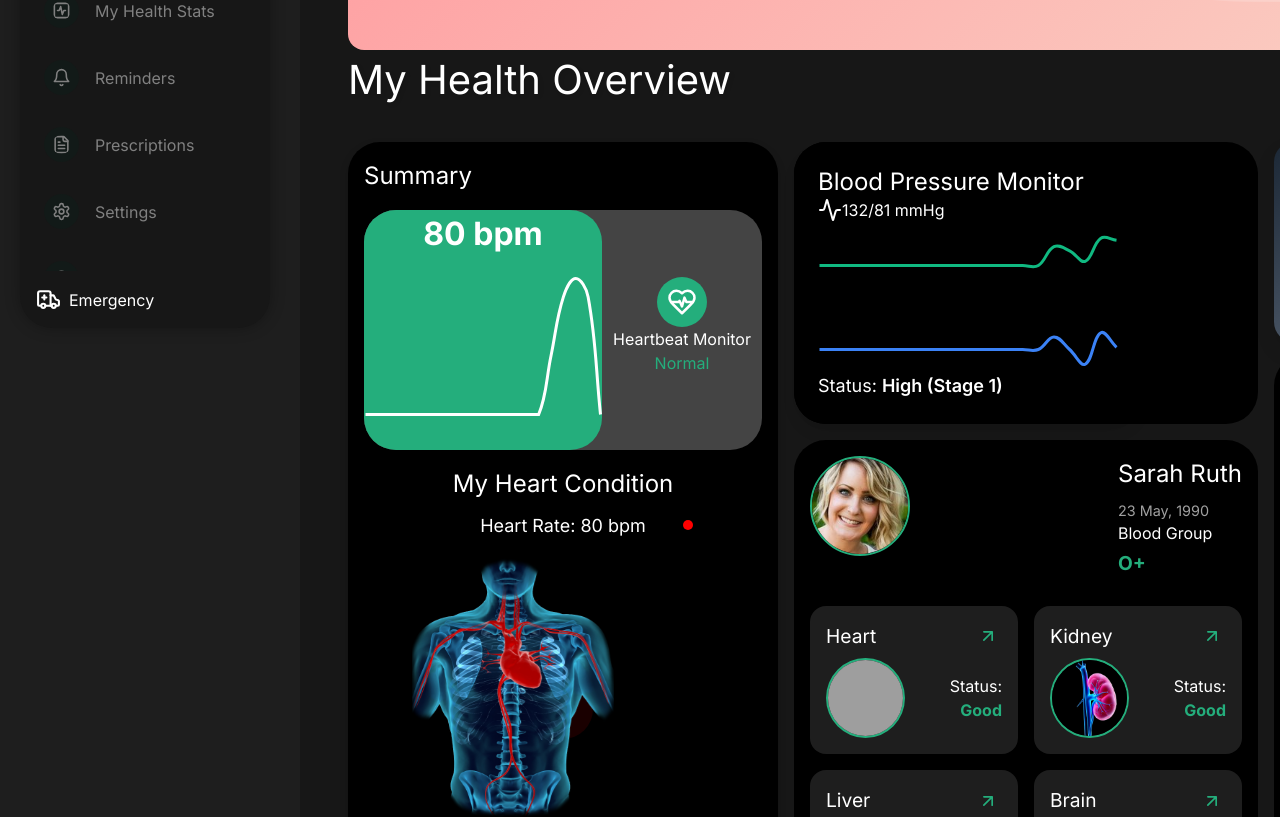
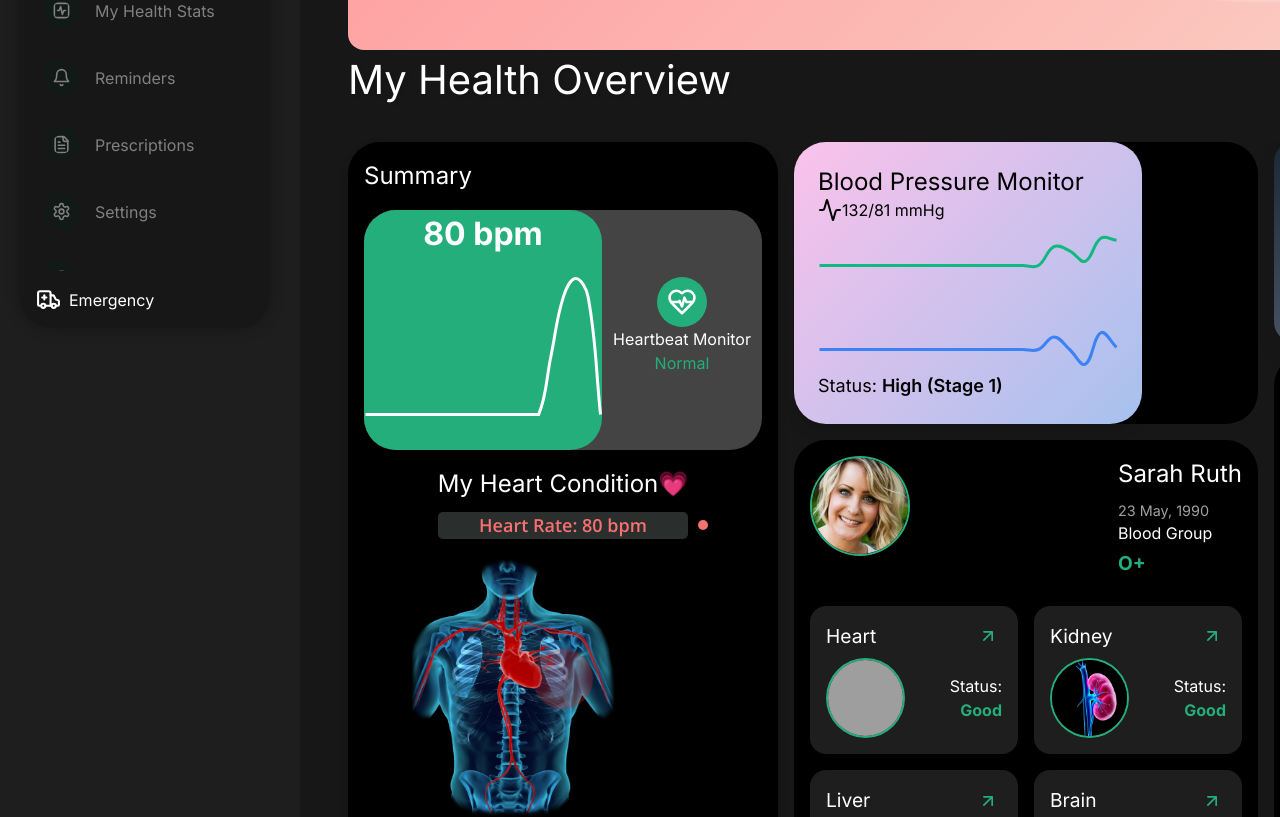
Before and after one commit to CHEGEBB/healthmasterv2, a Next.js app: page /dashboard in a window 1280 px wide. Shown: the part 432-1249 px from the top of the page. Built offline with nearby package versions, Linux system fonts and the light colour scheme; grey boxes are pictures that could not be loaded.

Commit message:
refactor: Update background color in Bp.scss to use $dark-gray

```diff
--- a/components/cards/HeartRateGraph.jsx
+++ b/components/cards/HeartRateGraph.jsx
@@ -84,7 +84,7 @@ export default function HeartRateGraph() {
       </div>
       <div className="heart-cont">
     <div className="details">
-      <h1>My Heart Condition</h1>
+      <h1>My Heart Condition💗</h1>
       <p>Heart Rate: {heartRate} bpm</p>
     </div>
       <div className="heart-image">
--- a/sass/Bp.scss
+++ b/sass/Bp.scss
@@ -2,5 +2,7 @@
 
 .container-bp{
   border-radius: 2rem;
-  background-color: $space-black;
+  background: linear-gradient(135deg, #fbc2eb 0%, #a6c1ee 100%);
+  color: $space-black;
+
 }
--- a/sass/heartRate.scss
+++ b/sass/heartRate.scss
@@ -119,13 +119,18 @@
     p {
       font-size: 18px;
       position: relative;
+      color: #f87171;
+      font-weight: 600;
+      font-family:'Open Sans', sans-serif;
+      background-color: rgba(209, 235, 229, 0.2);
+      border-radius: 5px;
 
       &::after {
         content: '';
         position: absolute;
         width: 10px;
         height: 10px;
-        background-color: red;
+        background-color: #f87171;
         border-radius: 50%;
         left: 100%;
         top: 50%;
@@ -148,14 +153,15 @@
     &::before {
       content: '';
       position: absolute;
-      top: 50%;
+      top: 40%;
       left: 50%;
       transform: translate(-50%, -50%);
       width: 20%;
       height: 20%;
-      background-color: rgba(255, 0, 0, 0.1);
+      background-color: rgba(210, 41, 41, 0.3);
       border-radius: 50%;
       animation: pulse 2s infinite;
+      z-index: 1000;
     }
   }
 }
```
